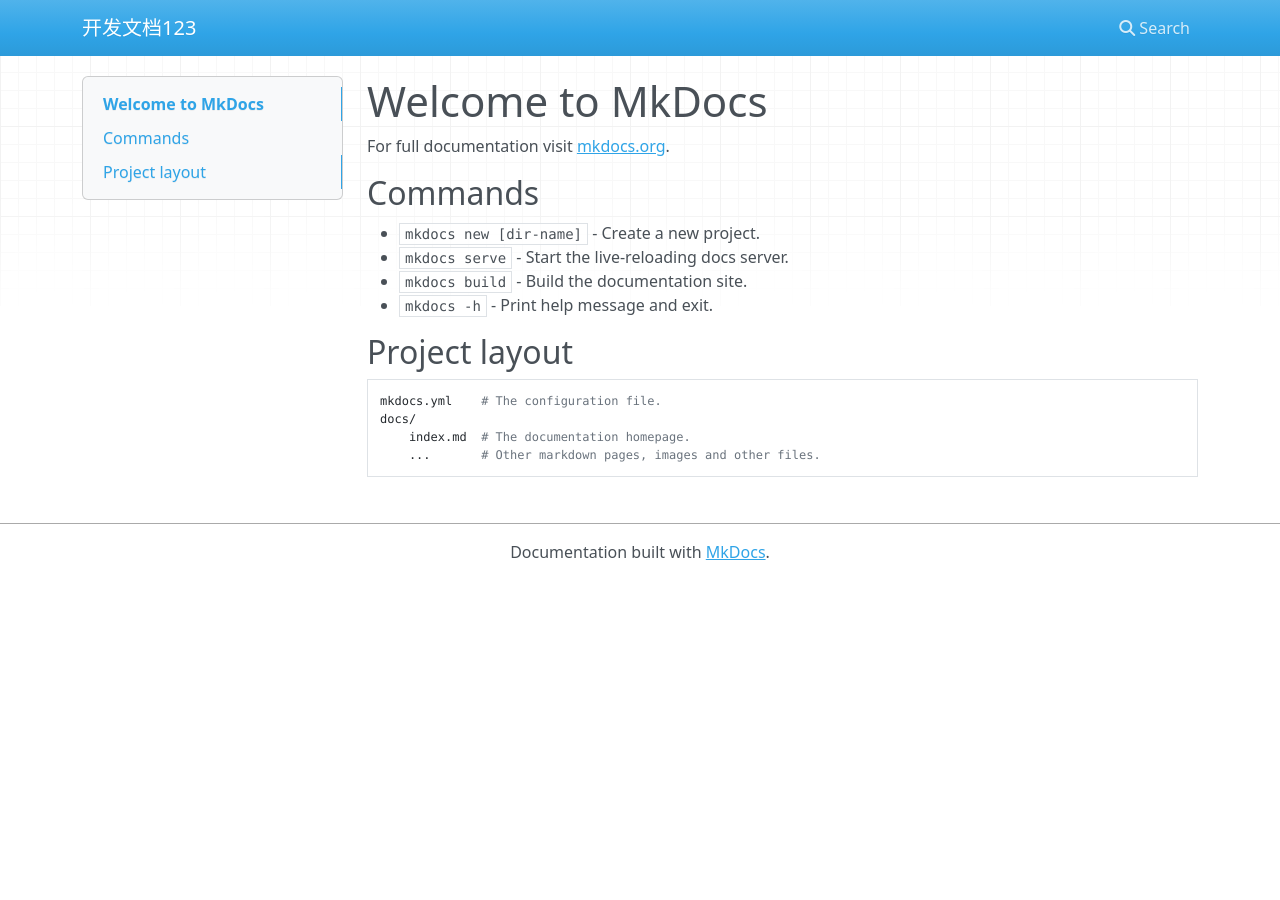
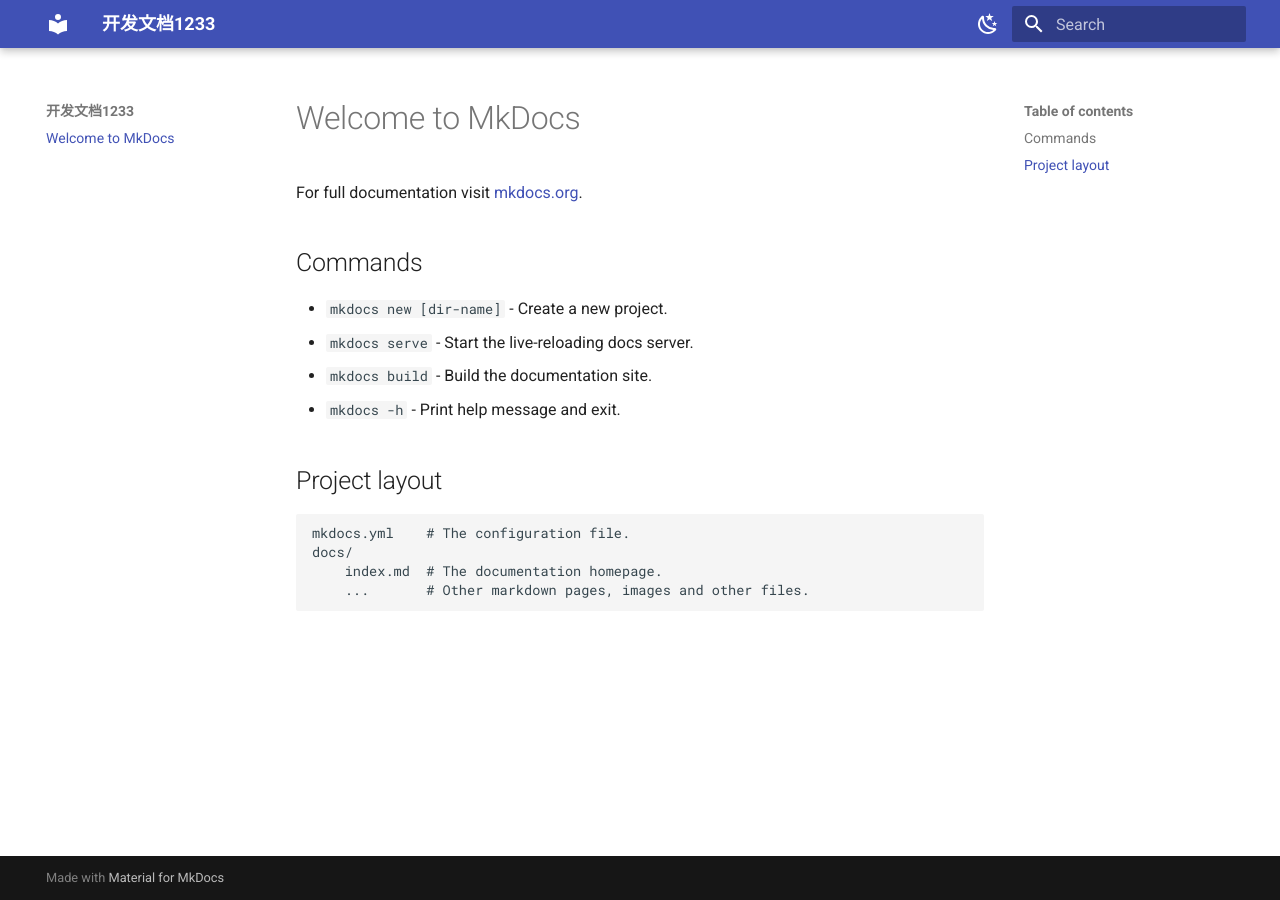
Before and after one commit to Cib0/DevDocs, an MkDocs documentation site: the page built from docs/index.md, in a window 1280 px wide. Built offline with MkDocs 1.6.1 and Material for MkDocs 9.7.7, drawn with Linux system fonts in a browser that asks for light colours; nearby versions of some CDN libraries.

Commit message:
no message

```diff
--- a/mkdocs.yml
+++ b/mkdocs.yml
@@ -1 +1,17 @@
-site_name: 开发文档123
+site_name: 开发文档1233
+
+theme:
+  name: material
+  palette:
+    - scheme: default
+      primary: indigo
+      accent: indigo
+      toggle:
+        icon: material/weather-night
+        name: Switch to dark mode
+    - scheme: slate
+      primary: indigo
+      accent: indigo
+      toggle:
+        icon: material/weather-sunny
+        name: Switch to light mode
```
